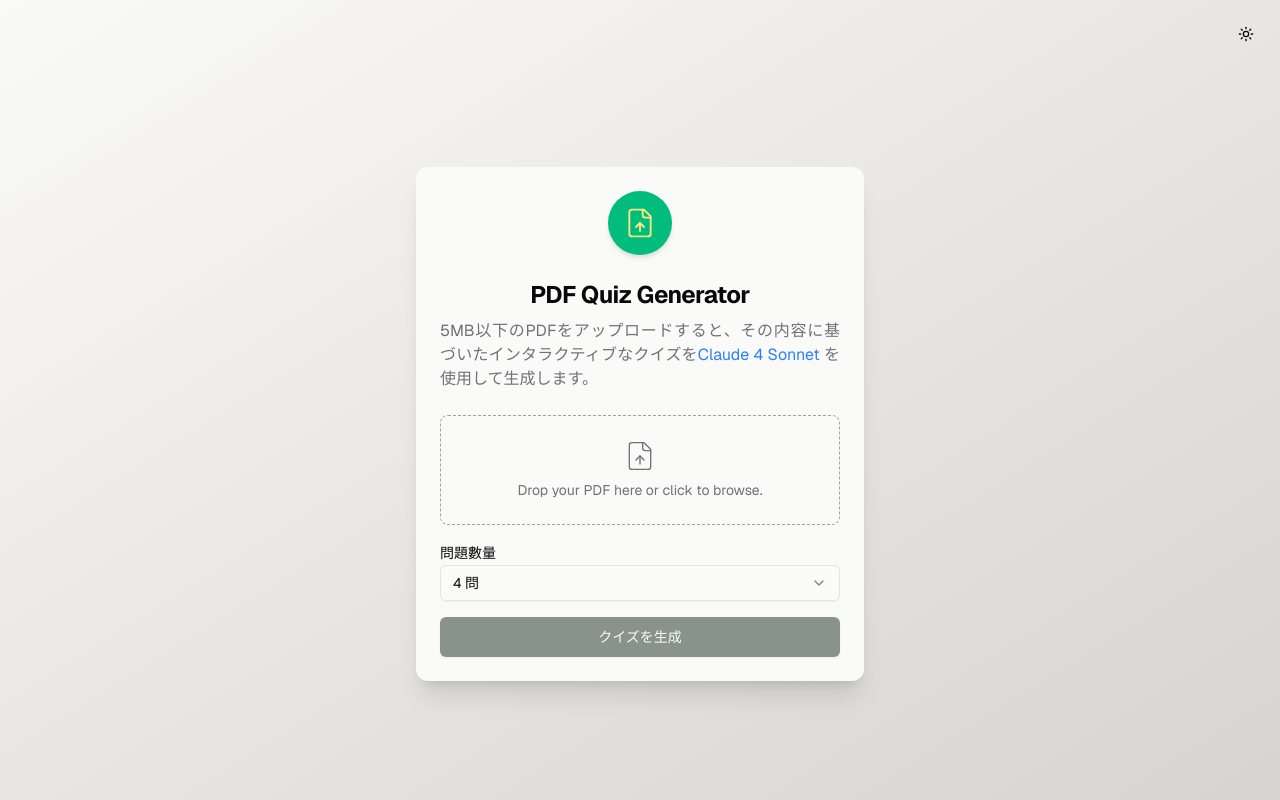
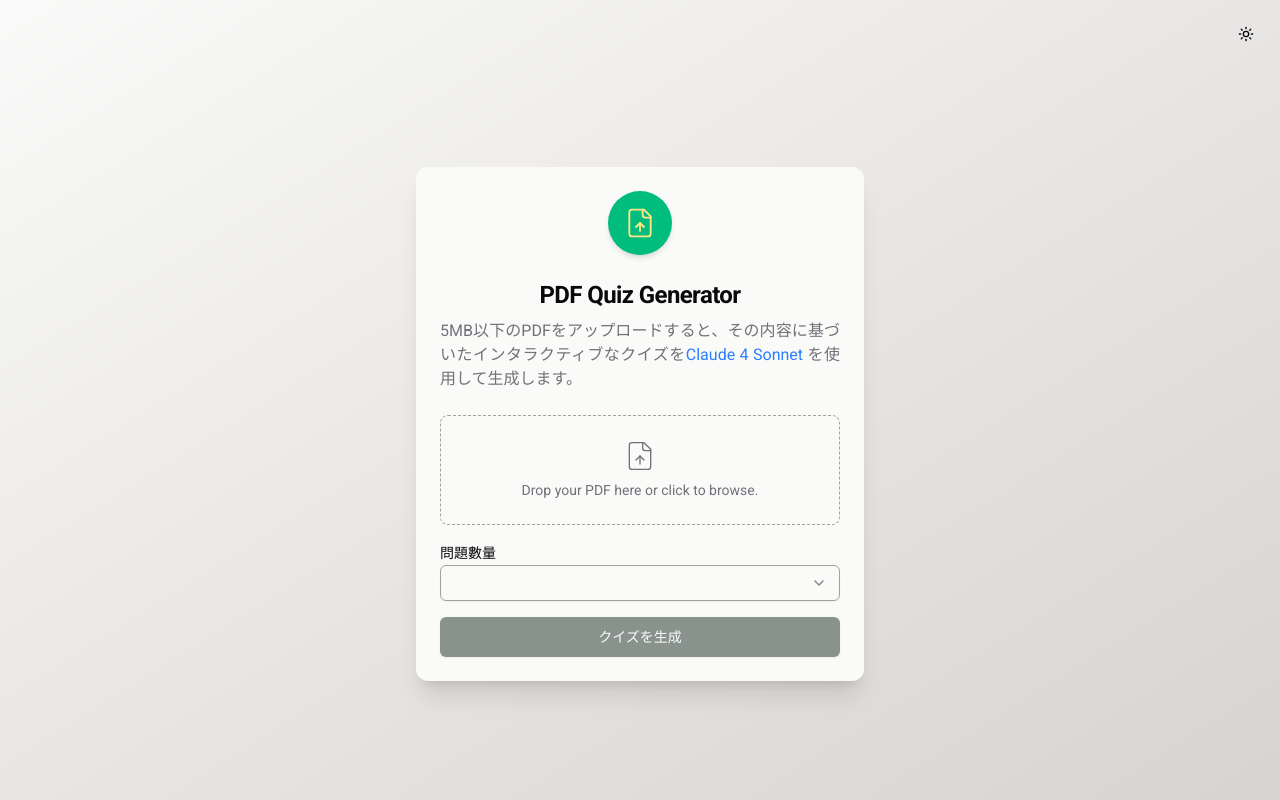
Before and after one commit to liuchiawei/pdf-to-quiz-generator, a Next.js app: page / in a window 1280 px wide. Built offline with nearby package versions, Linux system fonts and the light colour scheme.

Commit message:
ui: adjust select style

```diff
--- a/app/(preview)/layout.tsx
+++ b/app/(preview)/layout.tsx
@@ -2,10 +2,10 @@ import "./globals.css";
 import { Metadata } from "next";
 import { Toaster } from "sonner";
 import { ThemeProvider } from "next-themes";
-import { Geist } from "next/font/google";
+import { Roboto } from "next/font/google";
 import { ThemeToggle } from "@/components/themeToggle";
 
-const geist = Geist({ subsets: ["latin"] });
+const roboto = Roboto({ subsets: ["latin"], weight: ["300", "400", "500", "700", "900"] });
 
 export const metadata: Metadata = {
   metadataBase: new URL("https://ai-sdk-preview-pdf-support.vercel.app"),
@@ -19,7 +19,7 @@ export default function RootLayout({
   children: React.ReactNode;
 }>) {
   return (
-    <html lang="ja" suppressHydrationWarning className={`${geist.className}`}>
+    <html lang="ja" suppressHydrationWarning className={`${roboto.className}`}>
       <body className="bg-gradient-to-br from-stone-50 to-stone-300 dark:from-emerald-800 dark:to-emerald-950">
         <ThemeProvider attribute="class" enableSystem>
           <Toaster position="top-center" richColors />
--- a/app/(preview)/page.tsx
+++ b/app/(preview)/page.tsx
@@ -228,20 +228,27 @@ export default function ChatWithFiles() {
                     setQuestionsLength(parseInt(value))
                   }
                 >
-                  <SelectTrigger id="questions-length">
+                  <SelectTrigger
+                    id="questions-length"
+                    className="border-stone-400 dark:border-stone-400/50"
+                  >
                     <SelectValue placeholder="問題数を選択" />
                   </SelectTrigger>
-                  <SelectContent>
-                    <SelectItem value="3">3 問</SelectItem>
-                    <SelectItem value="4">4 問</SelectItem>
-                    <SelectItem value="5">5 問</SelectItem>
-                    <SelectItem value="6">6 問</SelectItem>
-                    <SelectItem value="8">8 問</SelectItem>
-                    <SelectItem value="10">10 問</SelectItem>
+                  <SelectContent className="bg-stone-50 dark:bg-emerald-900">
+                    <SelectItem
+                      value="3"
+                      className="hover:bg-stone-200 dark:hover:bg-emerald-950"
+                    >
+                      4 問
+                    </SelectItem>
+                    <SelectItem value="5" className="hover:bg-stone-200 dark:hover:bg-emerald-950">5 問</SelectItem>
+                    <SelectItem value="6" className="hover:bg-stone-200 dark:hover:bg-emerald-950">6 問</SelectItem>
+                    <SelectItem value="8" className="hover:bg-stone-200 dark:hover:bg-emerald-950">8 問</SelectItem>
+                    <SelectItem value="10" className="hover:bg-stone-200 dark:hover:bg-emerald-950">10 問</SelectItem>
                   </SelectContent>
                 </Select>
               ) : (
-                <div className="flex h-9 w-full items-center justify-between rounded-md border border-input bg-transparent px-3 py-2 text-sm">
+                <div className="flex h-9 w-full items-center justify-between rounded-md bg-transparent px-3 py-2 text-sm">
                   {questionsLength} 問
                 </div>
               )}
```
